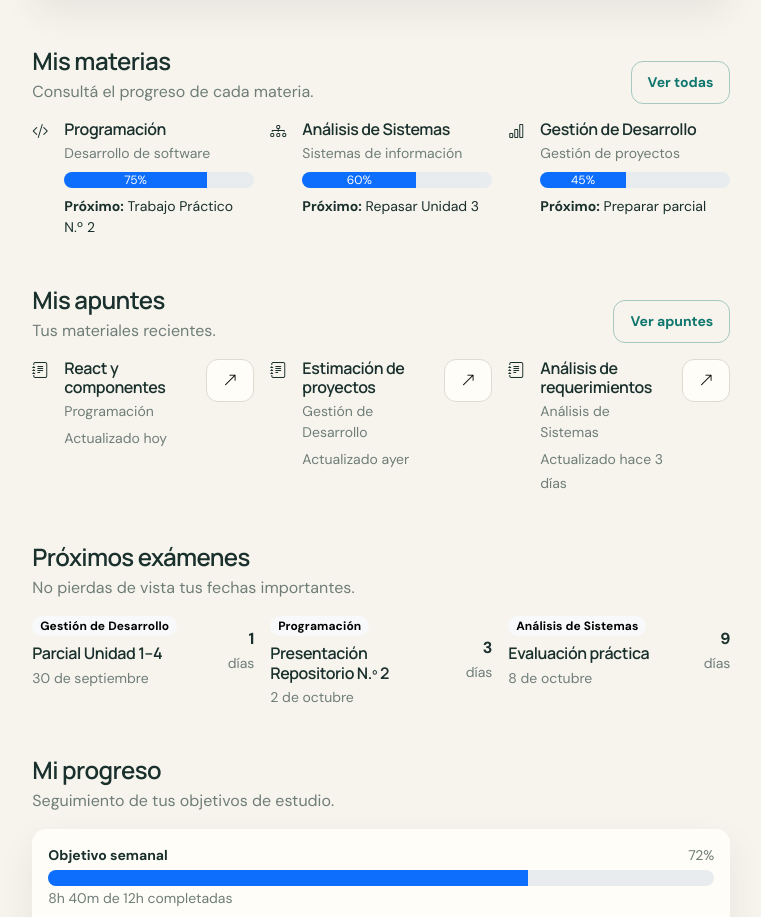
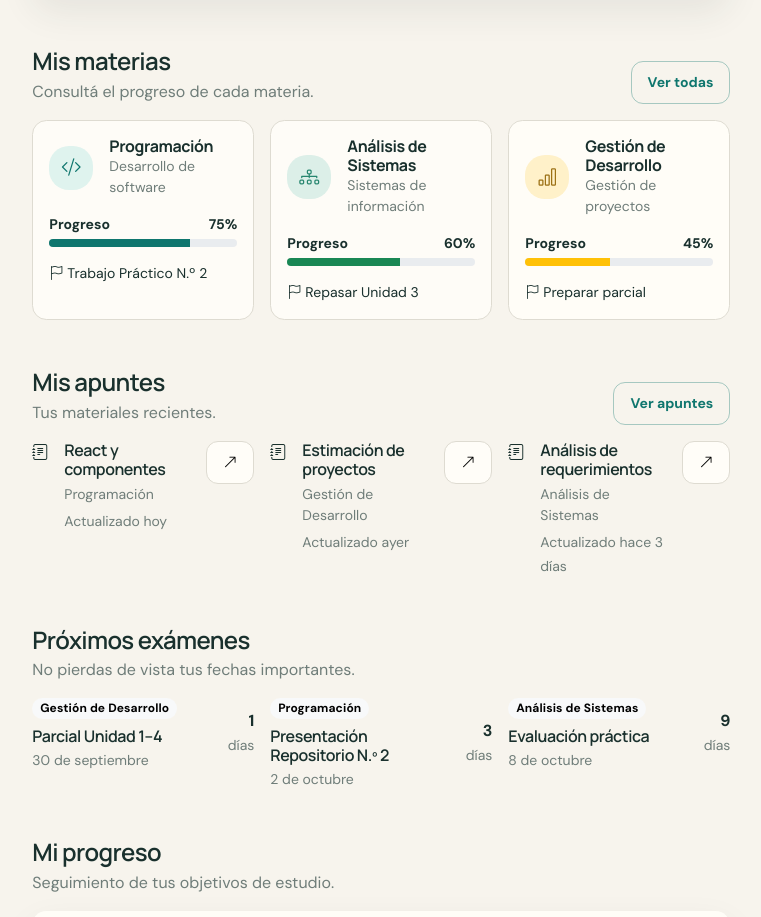
Before and after one commit to FrancoTms/Studify-N2, a React (Vite) app in the folder studify-react/: page /inicio in a window 1280 px wide. Shown: the part 831-1748 px from the top of the page, without its empty margins (334-1095 px from the left). Built offline with nearby package versions, Linux system fonts and the light colour scheme.

Commit message:
Actualizacion diseño cards de materias

```diff
--- a/studify-react/src/components/SubjectCard.jsx
+++ b/studify-react/src/components/SubjectCard.jsx
@@ -1,19 +1,25 @@
-import ProgressBar from 'react-bootstrap/ProgressBar'
+import ToneIcon from './ToneIcon'
 
 export default function SubjectCard({ icon, name, teacher, progress, nextTask, tone = 'primary' }) {
   return (
-    <article className="subject-card">
-      <div className="d-flex align-items-start gap-3">
-        <div className={`subject-icon ${tone}`}>
-          <i className={`bi ${icon}`}></i>
+    <div className="card h-100">
+      <div className="card-body">
+        <div className="d-flex align-items-center gap-3 mb-3">
+          <ToneIcon icon={`${icon} fs-5`} tone={tone} />
+          <div>
+            <h3 className="h6 fw-bold mb-0">{name}</h3>
+            <p className="text-secondary small mb-0">{teacher}</p>
+          </div>
         </div>
-        <div className="flex-grow-1">
-          <h3 className="h6 mb-1">{name}</h3>
-          {teacher && <p className="text-secondary small mb-2">{teacher}</p>}
-          <ProgressBar now={progress} label={`${progress}%`} className="mb-2" />
-          {nextTask && <p className="small mb-0"><strong>Próximo:</strong> {nextTask}</p>}
+        <div className="d-flex justify-content-between small fw-semibold mb-1">
+          <span>Progreso</span>
+          <span>{progress}%</span>
         </div>
+        <div className="progress mb-3" role="progressbar" aria-label={`Progreso en ${name}`} aria-valuenow={progress} aria-valuemin="0" aria-valuemax="100" style={{ height: 8 }}>
+          <div className={`progress-bar bg-${tone}`} style={{ width: `${progress}%` }}></div>
+        </div>
+        <p className="small mb-0"><i className="bi bi-flag me-1"></i>{nextTask}</p>
       </div>
-    </article>
+    </div>
   )
 }
```
